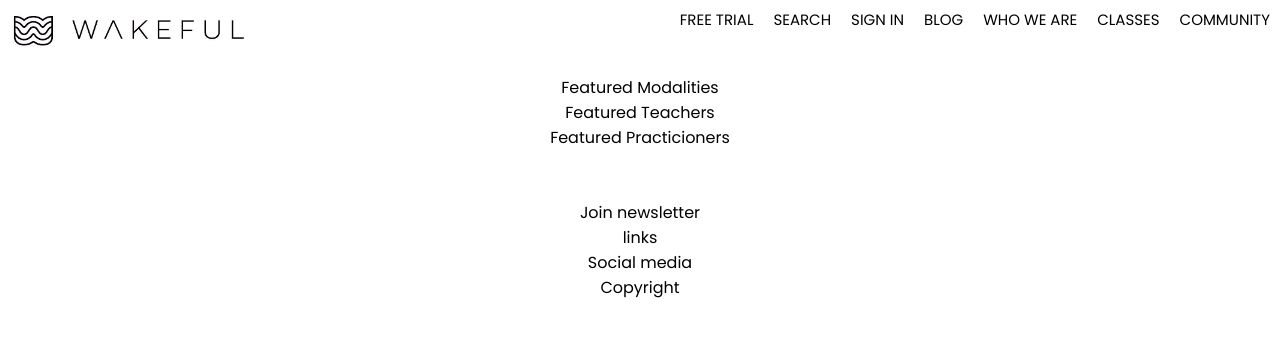
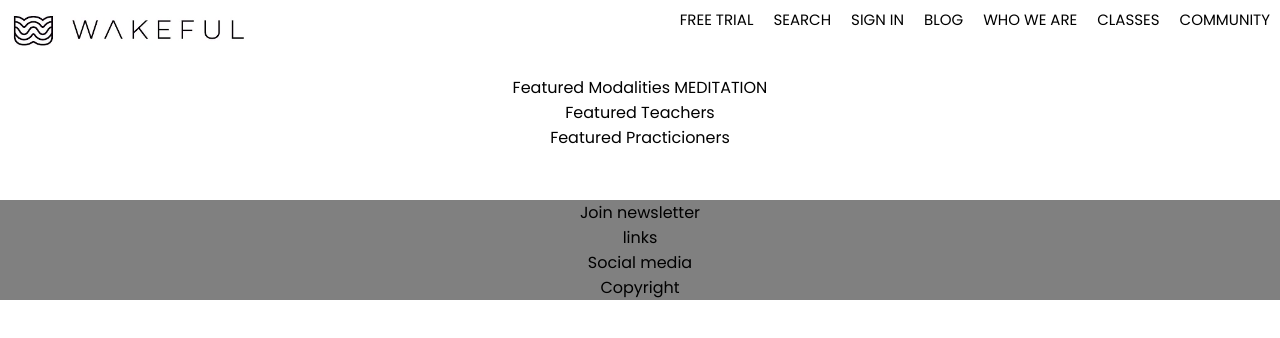
Before and after one commit to jxeer/wakeful-app, a React (Create React App) app: page / in a window 1280 px wide. Shown: the top 338 px of the page. Built offline with nearby package versions, Linux system fonts and the light colour scheme.

Commit message:
testing new default branch

```diff
--- a/src/App.css
+++ b/src/App.css
@@ -39,4 +39,5 @@
 
 footer {
   text-align: center;
+  background-color: grey;
 }
--- a/src/App.js
+++ b/src/App.js
@@ -27,6 +27,7 @@
           <main>
             <div class="modalities">
                 Featured Modalities
+                MEDITATION
             </div>
             <div class="teachers">
               Featured Teachers
```
